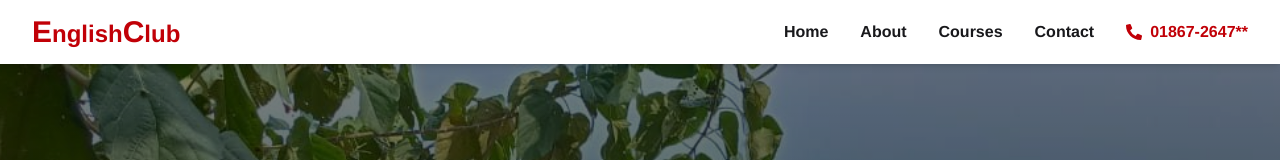
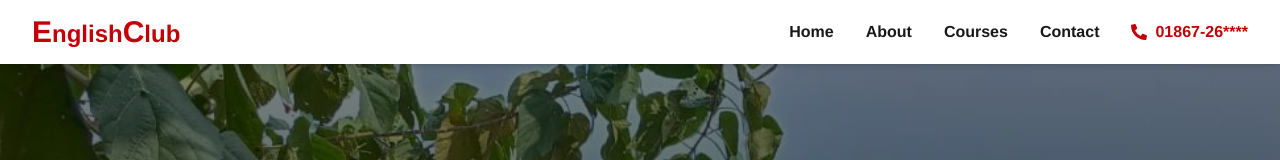
Before and after one commit to junayed-khan24/EnglishClub, a React (Vite) app: page / in a window 1280 px wide. Shown: the top 160 px of the page. Built offline with nearby package versions, Linux system fonts and the light colour scheme.

Commit message:
changed text

```diff
--- a/src/assets/Componets/Navbar.jsx
+++ b/src/assets/Componets/Navbar.jsx
@@ -27,7 +27,7 @@ const Navbar = () => {
 
               <div className="flex items-center gap-2 text-red-700">
                 <FaPhoneAlt />
-                01867-2647**
+                01867-26****
               </div>
             </div>
 
```
